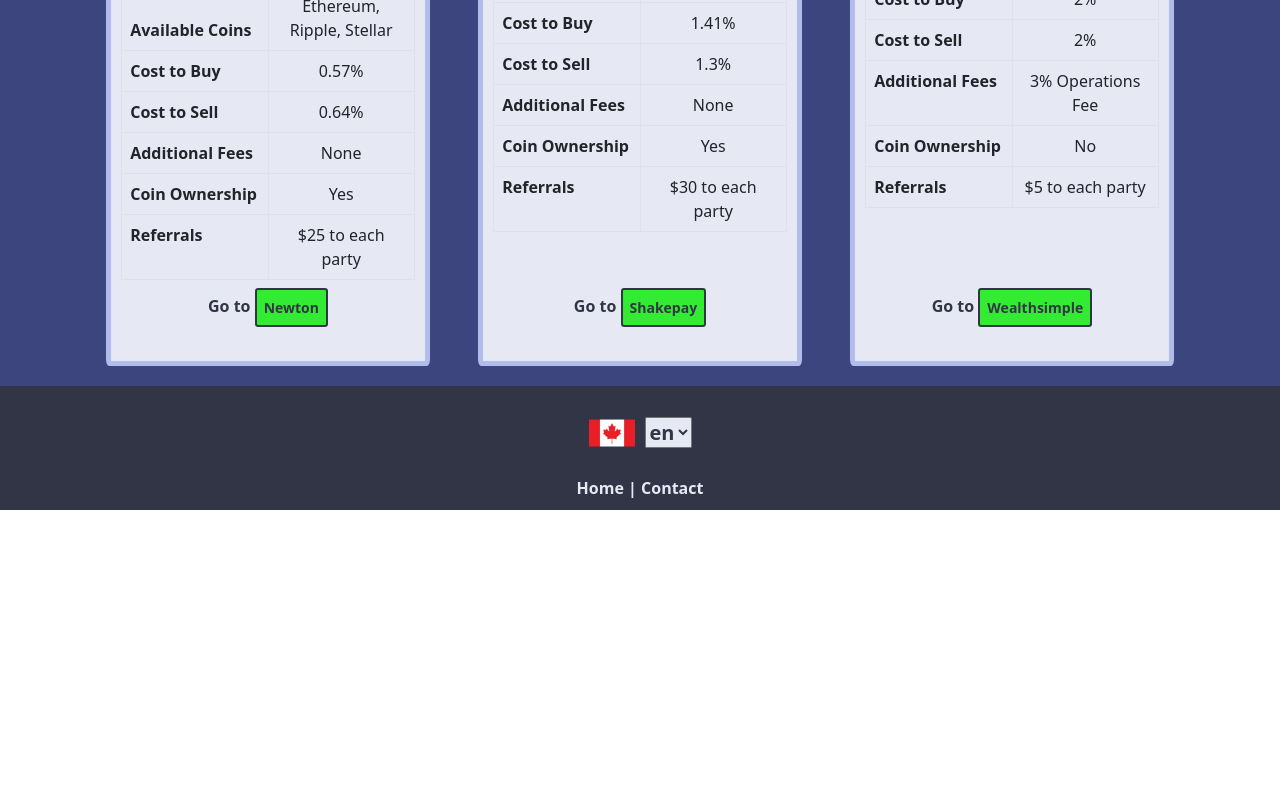
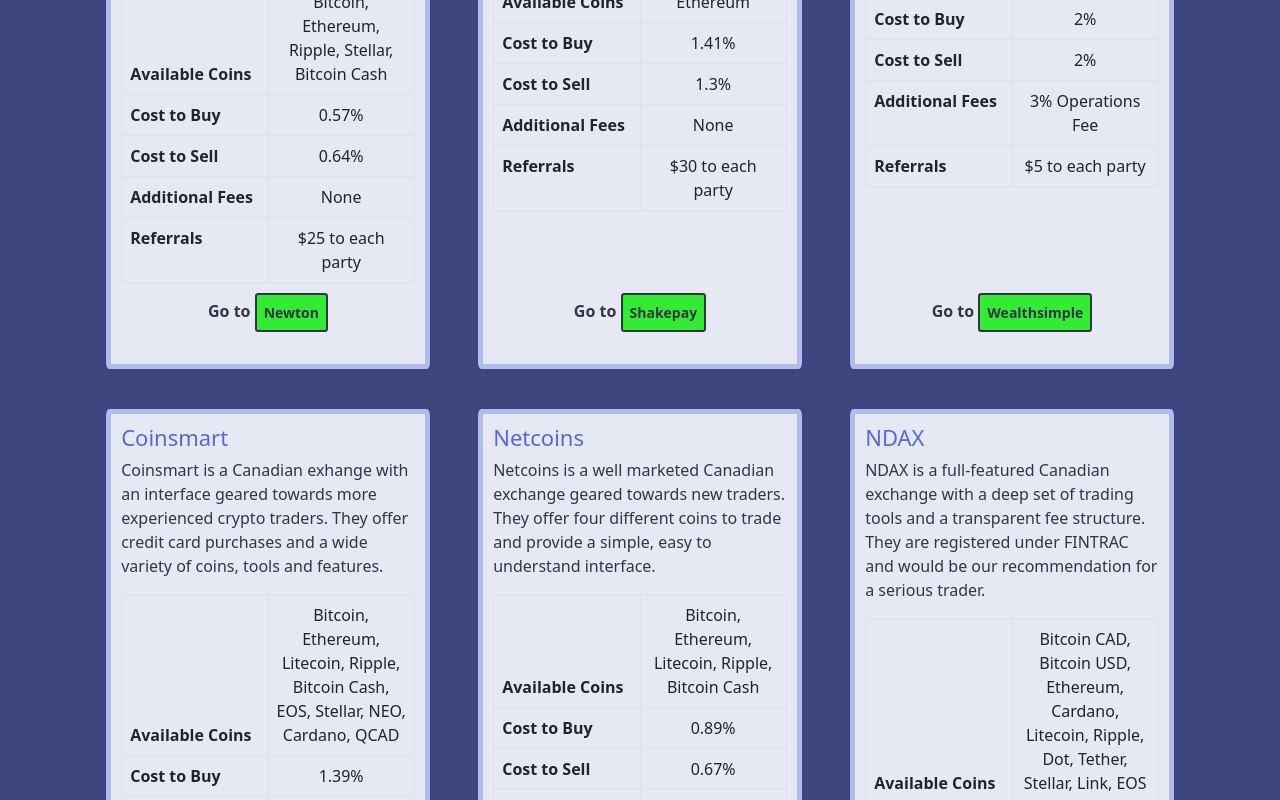
Before and after one commit to Ywehc/cryptohawk, a Vue app: page /#/ in a window 1280 px wide. Shown: the part 480-1280 px from the top of the page. Before the commit the page ends 990 px from the top, so only its background shows below. Built offline with nearby package versions, Linux system fonts and the light colour scheme.

Commit message:
forgot to branch these changes

```diff
--- a/src/components/PlatformCard.vue
+++ b/src/components/PlatformCard.vue
@@ -27,10 +27,6 @@
                     <tr>
                         <th scope="row" class="key">{{ $t('message.grid.fees') }}</th>
                         <td class="value">{{ fees }}</td>
-                    </tr>
-                    <tr>
-                        <th scope="row" class="key">{{ $t('message.grid.coin_ownership') }}</th>
-                        <td class="value">{{ coin_ownership }}</td>
                     </tr>
                     <tr>
                         <th scope="row" class="key">{{ $t('message.grid.referrals') }}</th>
@@ -72,6 +68,12 @@
           return 'https://shakepay.me/r/CIORKOZ';
         case 'Wealthsimple':
           return 'https://my.wealthsimple.com/app/public/trade-referral-signup?code=_E1PGG';
+        case 'Coinsmart':
+          return 'https://crypto.coinsmart.com/register?promo=Ref-r5JA0V';
+        case 'Netcoins':
+          return 'https://netcoins.app/r?ac=0J90K3';
+        case 'NDAX':
+          return 'https://one.ndax.io/bfQjUd';
         default: return null;
       }
     },
@@ -128,6 +130,7 @@
 @media only screen and (min-width: 996px) {
   .container {
       max-width: 29%;
+      margin-top: 20px;
   }
   .information {
       height: 88%;
--- a/src/components/PlatformCards.vue
+++ b/src/components/PlatformCards.vue
@@ -1,14 +1,13 @@
 <template>
     <div class="card-grid">
-        <platform-card
+      <platform-card
         title="Newton"
         :description="$t('message.grid.newton.description')"
         spread_buying="0.57%"
         spread_selling="0.64%"
         fees="None"
         :referral="newtonReferral"
-        :coins="$t('message.grid.newton.coins')"
-        :coin_ownership="$t('message.grid.yes')">
+        :coins="$t('message.grid.newton.coins')">
       </platform-card>
       <platform-card
         title="Shakepay"
@@ -17,8 +16,7 @@
         spread_selling="1.3%"
         fees="None"
         :referral="shakepayReferral"
-        :coins="$t('message.grid.shakepay.coins')"
-        :coin_ownership="$t('message.grid.yes')">
+        :coins="$t('message.grid.shakepay.coins')">
       </platform-card>
       <platform-card
         title="Wealthsimple"
@@ -27,8 +25,34 @@
         spread_selling="2%"
         :fees="wealthsimpleFees"
         :referral="wealthsimpleReferral"
-        :coins="$t('message.grid.wealthsimple.coins')"
-        :coin_ownership="$t('message.grid.no')">
+        :coins="$t('message.grid.wealthsimple.coins')">
+      </platform-card>
+      <platform-card
+        title="Coinsmart"
+        :description="$t('message.grid.coinsmart.description')"
+        spread_buying="1.39%"
+        spread_selling="2.4%"
+        fees="0.2% / 2%"
+        :referral="coinsmartReferral"
+        :coins="$t('message.grid.coinsmart.coins')">
+      </platform-card>
+      <platform-card
+        title="Netcoins"
+        :description="$t('message.grid.netcoins.description')"
+        spread_buying="0.89%"
+        spread_selling="0.67%"
+        fees="0.005%"
+        :referral="netcoinsReferral"
+        :coins="$t('message.grid.netcoins.coins')">
+      </platform-card>
+      <platform-card
+        title="NDAX"
+        :description="$t('message.grid.ndax.description')"
+        spread_buying="2%"
+        spread_selling="2%"
+        fees="None"
+        :referral="ndaxReferral"
+        :coins="$t('message.grid.ndax.coins')">
       </platform-card>
     </div>
 </template>
@@ -48,6 +72,15 @@
     wealthsimpleReferral() {
       return (`$5 ${this.$t('message.grid.to_each_party')}`);
     },
+    coinsmartReferral() {
+      return (`$15 ${this.$t('message.grid.to_each_party')}`);
+    },
+    netcoinsReferral() {
+      return (`$50 + $10 ${this.$t('message.grid.to_new_user')}`);
+    },
+    ndaxReferral() {
+      return (`$10 ${this.$t('message.grid.to_each_party')} + 10%`);
+    },
     wealthsimpleFees() {
       return (`3% ${this.$t('message.grid.operations_fee')}`);
     },
@@ -66,6 +99,7 @@
 @media only screen and (min-width: 996px) {
   .card-grid {
     flex-direction: row;
+    flex-wrap: wrap;
   }
 }
 </style>
--- a/src/i18n.js
+++ b/src/i18n.js
@@ -19,7 +19,7 @@
       grid: {
         newton: {
           description: `Newton bills itself as 'Canada's first no-fee cryptocurrency brokerage'. Their interface is intuitive and feels secure but is still waiting for some features like limit buys. Overall we consider Newton to currently be the best platform to buy and sell cryptocurrency due to their competitive rates and lack of fees.`,
-          coins: 'Bitcoin, Ethereum, Ripple, Stellar',
+          coins: 'Bitcoin, Ethereum, Ripple, Stellar, Bitcoin Cash',
         },
         shakepay: {
           description: `Shakepay is a Canadian-owned exchange that allows trading of Bitcoin and Ethereum. They charge no fees and have rates that are in the middle of the pack. Their 'shake' concept may come across as gimicky but it is free Bitcoin and their referral program is among the best in the business.`,
@@ -28,6 +28,18 @@
         wealthsimple: {
           description: 'Wealthsimple is an established Canadian investment platform owned primarily by Power Corporation and currently holds over $5 billion CAD in assets. While they have an intuitive interface, they charge both a spread and an operator fee, and you also do not directly own your coins.',
           coins: 'Not Applicable',
+        },
+        coinsmart: {
+          description: 'Coinsmart is a Canadian exhange with an interface geared towards more experienced crypto traders. They offer credit card purchases and a wide variety of coins, tools and features.',
+          coins: 'Bitcoin, Ethereum, Litecoin, Ripple, Bitcoin Cash, EOS, Stellar, NEO, Cardano, QCAD',
+        },
+        netcoins: {
+          description: 'Netcoins is a well marketed Canadian exchange geared towards new traders. They offer four different coins to trade and provide a simple, easy to understand interface.',
+          coins: 'Bitcoin, Ethereum, Litecoin, Ripple, Bitcoin Cash',
+        },
+        ndax: {
+          description: 'NDAX is a full-featured Canadian exchange with a deep set of trading tools and a transparent fee structure. They are registered under FINTRAC and would be our recommendation for a serious trader.',
+          coins: 'Bitcoin CAD, Bitcoin USD, Ethereum, Cardano, Litecoin, Ripple, Dot, Tether, Stellar, Link, EOS',
         },
         coins: 'Available Coins',
         spread_buying: 'Cost to Buy',
@@ -40,6 +52,7 @@
         to_each_party: 'to each party',
         operations_fee: 'Operations Fee',
         go_to: 'Go to',
+        to_new_user: 'to new user',
       },
       contact: {
         header: 'How can we help you today?',
@@ -59,7 +72,7 @@
       grid: {
         newton: {
           description: `Newton se présente comme «le premier courtage de crypto-monnaie sans frais au Canada». Leur interface est intuitive et sécurisée, mais attend toujours certaines fonctionnalités telles que les achats limités. Dans l'ensemble, nous considérons Newton comme actuellement la meilleure plateforme pour acheter et vendre des crypto-monnaies en raison de leurs tarifs compétitifs et de l'absence de frais.`,
-          coins: 'Bitcoin, Ethereum, Ripple, Stellar',
+          coins: 'Bitcoin, Ethereum, Ripple, Stellar, Bitcoin Cash',
         },
         shakepay: {
           description: `Shakepay est une bourse de propriété canadienne qui permet la négociation de Bitcoin et d'Ethereum. Ils ne facturent aucun frais et ont des tarifs au milieu du peloton. Leur concept de  'shake' peut sembler gimicky, mais il s'agit de Bitcoin gratuit et leur programme de parrainage est parmi les meilleurs du secteur.`,
@@ -68,6 +81,18 @@
         wealthsimple: {
           description: `Wealthsimple est une plateforme d'investissement canadienne établie détenue principalement par Power Corporation et détient actuellement des actifs de plus de 5 milliards de dollars canadiens.Bien qu'ils aient une interface intuitive, ils facturent à la fois des frais de propagation et des frais d'opérateur, et vous ne possédez pas non plus directement vos pièces.`,
           coins: `N'est pas applicable`,
+        },
+        coinsmart: {
+          description: `Wealthsimple est une plateforme d'investissement canadienne établie détenue principalement par Power Corporation et détient actuellement des actifs de plus de 5 milliards de dollars canadiens.Bien qu'ils aient une interface intuitive, ils facturent à la fois des frais de propagation et des frais d'opérateur, et vous ne possédez pas non plus directement vos pièces.`,
+          coins: 'Bitcoin, Ethereum, Litecoin, Ripple, Bitcoin Cash, EOS, Stellar, NEO, Cardano, QCAD',
+        },
+        netcoins: {
+          description: `Wealthsimple est une plateforme d'investissement canadienne établie détenue principalement par Power Corporation et détient actuellement des actifs de plus de 5 milliards de dollars canadiens.Bien qu'ils aient une interface intuitive, ils facturent à la fois des frais de propagation et des frais d'opérateur, et vous ne possédez pas non plus directement vos pièces.`,
+          coins: 'Bitcoin, Ethereum, Litecoin, Ripple, Bitcoin Cash',
+        },
+        ndax: {
+          description: 'NDAX is a full-featured Canadian exchange with a deep set of trading tools and a transparent fee structure. They are registered under FINTRAC and would be my recommendation for a serious trader.',
+          coins: 'Bitcoin CAD, Bitcoin USD, Ethereum, Cardano, Litecoin, Ripple, Dot, Tether, Stellar, Link, EOS',
         },
         coins: 'Pièces disponibles',
         spread_buying: `Coût d'achat`,
@@ -80,6 +105,7 @@
         to_each_party: `à chaque partie`,
         operations_fee: 'Frais de fonctionnement',
         go_to: `Aller à`,
+        to_new_user: 'au nouvel utilisateur',
       },
     },
   },
--- a/vue.config.js
+++ b/vue.config.js
@@ -8,4 +8,13 @@
       },
     },
   },
+  chainWebpack: (config) => {
+    config
+      .plugin('html')
+      .tap((args) => {
+        // eslint-disable-next-line no-param-reassign
+        args[0].title = 'cryptohawk';
+        return args;
+      });
+  },
 };
```
